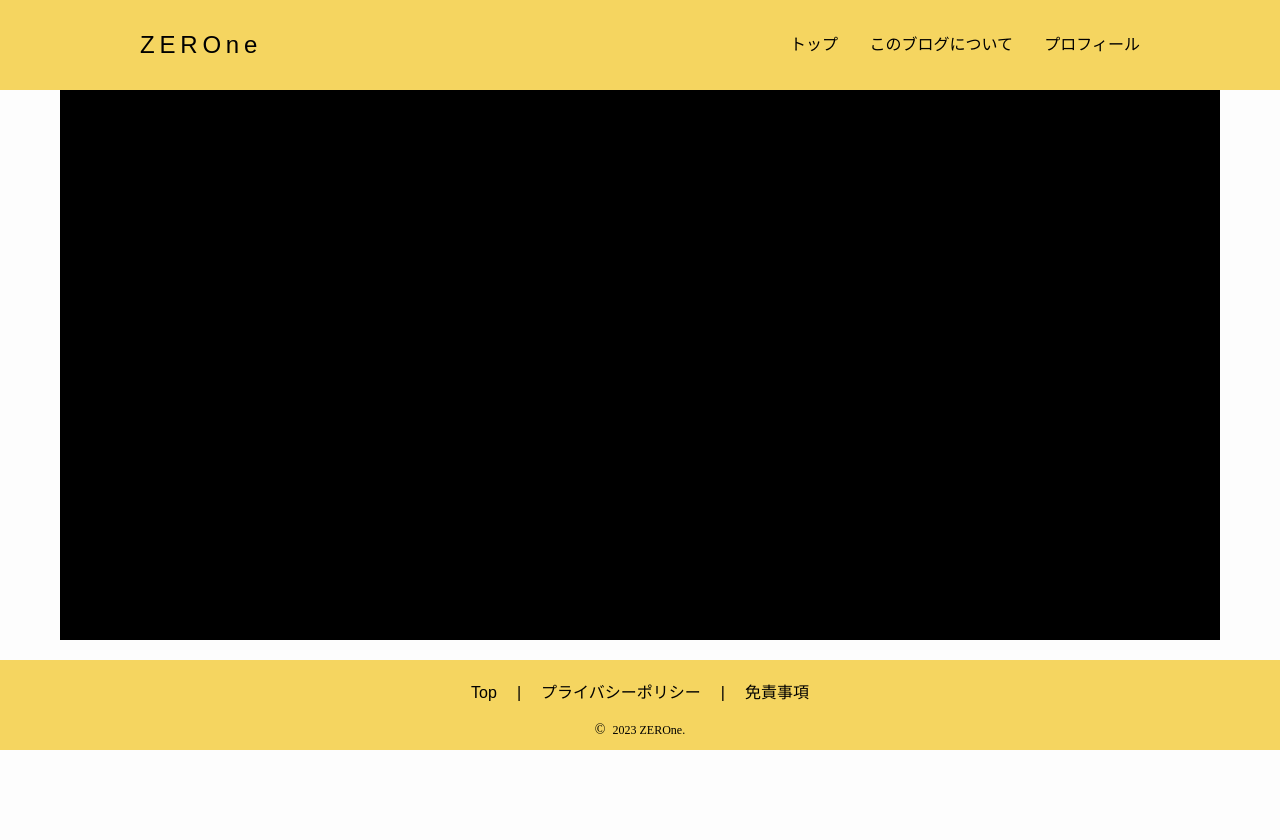
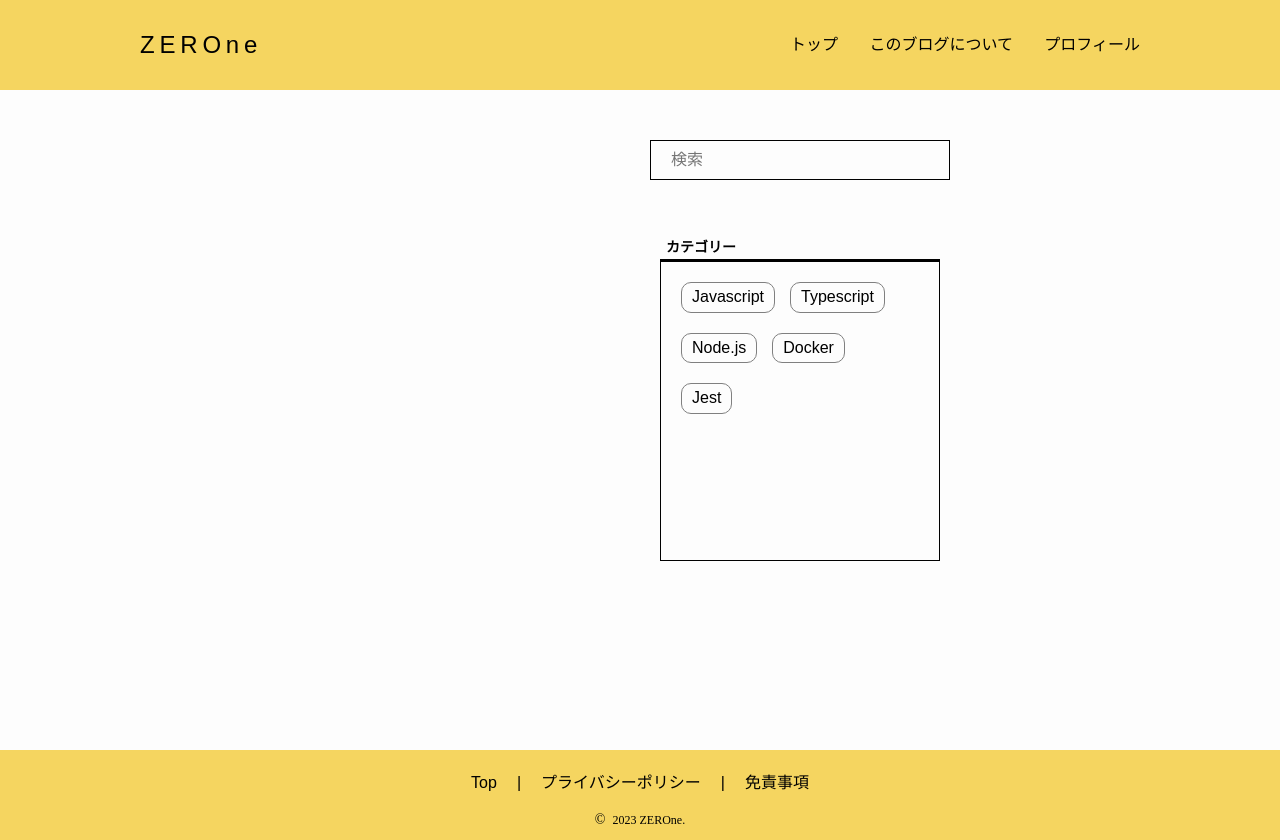
Before and after one commit to masahiro96848/jamstack_next_blog, a Next.js app: page / in a window 1280 px wide. Before the commit the page ends 800 px from the top, so only its background shows below. Built offline with nearby package versions, Linux system fonts and the light colour scheme.

Commit message:
カテゴリーのセクションのレイアウトを作成

```diff
--- a/app/components/layouts/Aside/AsideIndex.tsx
+++ /dev/null
@@ -1,12 +0,0 @@
-import React from 'react'
-import styles from '@/styles/layouts/aside/aside.module.scss'
-
-export const AsideLayout = () => {
-  return (
-    <>
-      <aside className={styles.aside}>
-        <p>テスト</p>
-      </aside>
-    </>
-  )
-}
--- /dev/null
+++ b/app/components/layouts/Aside/AsideLayout.tsx
@@ -0,0 +1,21 @@
+import React from 'react'
+import { CategoryArea } from '@/components/layouts/Aside/CatagoryArea'
+import styles from '@/styles/layouts/aside/asideLayout.module.scss'
+
+export const AsideLayout = () => {
+  return (
+    <>
+      {/* 検索エリア */}
+      <div>
+        <input type="text" placeholder="検索" className={styles.search} />
+      </div>
+
+      <aside className={styles.aside}>
+        {/* プロフィール */}
+        <div className={styles.profile}>
+          <CategoryArea />
+        </div>
+      </aside>
+    </>
+  )
+}
--- a/app/components/layouts/Aside/AsideSectionArea.tsx
+++ b/app/components/layouts/Aside/AsideSectionArea.tsx
@@ -22,5 +22,3 @@ export const AsideSectionArea = (props: Props) => {
     </>
   )
 }
-
-export default AsideSectionArea
--- a/app/components/layouts/Aside/CatagoryArea.tsx
+++ b/app/components/layouts/Aside/CatagoryArea.tsx
@@ -1,5 +1,30 @@
+import Link from 'next/link'
 import React from 'react'
+import { AsideSectionArea } from '@/components/layouts/Aside/AsideSectionArea'
+import styles from '@/styles/layouts/aside/categoryArea.module.scss'
 
-const CategoryArea = () => {}
+export const CategoryArea = () => {
+  const categories = ['Javascript', 'Typescript', 'Node.js', 'Docker', 'Jest']
 
-export default CategoryArea
+  return (
+    <>
+      <AsideSectionArea title="カテゴリー">
+        <div className={styles.container}>
+          <ul className={styles.lists}>
+            {categories.map((category, index) => {
+              return (
+                <li className={styles.list} key={index}>
+                  <Link href="/">
+                    <div className={styles.category}>
+                      <span>{category}</span>
+                    </div>
+                  </Link>
+                </li>
+              )
+            })}
+          </ul>
+        </div>
+      </AsideSectionArea>
+    </>
+  )
+}
--- a/app/components/layouts/Main/BaseBlogPostLayout.tsx
+++ b/app/components/layouts/Main/BaseBlogPostLayout.tsx
@@ -1,8 +1,8 @@
 import React from 'react'
 
-import { AsideLayout } from '@/components/layouts/Aside/AsideIndex'
+import { AsideLayout } from '@/components/layouts/Aside/AsideLayout'
 import { BaseLayout } from '@/components/layouts/Main/BaseLayout'
-import styles from '@/styles/layouts/modules/baseBlogPostLayout.module.scss'
+import styles from '@/styles/modules/baseBlogPostLayout.module.scss'
 
 type Props = {
   children: React.ReactNode
@@ -13,8 +13,10 @@ export const BaseBlogPostLayout = (props: Props) => {
     <>
       <div>
         <BaseLayout>
-          <article>{children}</article>
-          <AsideLayout />
+          <article className={styles.article}>{children}</article>
+          <div className={styles.article}>
+            <AsideLayout />
+          </div>
         </BaseLayout>
       </div>
     </>
--- a/app/styles/layouts/aside/aside.module.scss
+++ /dev/null
@@ -1,8 +0,0 @@
-@import '@variable';
-
-.aside {
-  width: 300px;
-  padding: 10px;
-  margin-bottom: 100px;
-  border: 1px solid black;
-}
--- /dev/null
+++ b/app/styles/layouts/aside/asideLayout.module.scss
@@ -0,0 +1,17 @@
+@import '@variable';
+
+.search {
+  border: 1px solid black;
+  padding: 10px 20px;
+  width: 300px;
+}
+
+.aside {
+  width: 300px;
+  padding: 10px;
+  margin-top: 45px;
+  margin-bottom: 100px;
+}
+
+.profile {
+}
--- a/app/styles/layouts/aside/asideSectionArea.module.scss
+++ b/app/styles/layouts/aside/asideSectionArea.module.scss
@@ -5,3 +5,7 @@
   font-size: 14px;
   font-weight: bold;
 }
+
+.bar {
+  border-bottom: 2px solid black;
+}
--- /dev/null
+++ b/app/styles/layouts/aside/categoryArea.module.scss
@@ -0,0 +1,21 @@
+@import '@variable';
+
+.container {
+  border: 1px solid black;
+  height: 300px;
+  word-break: break-all;
+  padding: 20px 20px;
+}
+
+.lists {
+  display: flex;
+  flex-wrap: wrap;
+}
+
+.list {
+  border: 1px solid gray;
+  border-radius: 10px;
+  padding: 5px 10px;
+  margin-bottom: 20px;
+  margin-right: 15px;
+}
--- a/app/styles/modules/baseBlogPostLayout.module.scss
+++ b/app/styles/modules/baseBlogPostLayout.module.scss
@@ -1 +1,17 @@
-@import '@variables';
+@import '@variable';
+
+.article {
+  width: 820px;
+  padding: 10px;
+
+  @include mq(xl) {
+    width: 100%;
+  }
+}
+
+.aside {
+  width: 300px;
+  @include mq(xl) {
+    width: 100%;
+  }
+}
--- a/app/styles/modules/baseLayout.module.scss
+++ b/app/styles/modules/baseLayout.module.scss
@@ -12,10 +12,11 @@
 .main {
   display: flex;
   justify-content: space-around;
-  margin: 40px auto 20px;
+  margin: 130px auto 20px;
   width: 1160px;
   min-height: 600px;
-  background-color: black;
+
+  //   background-color: black;
 
   @include mq(xl) {
     display: block;
```
